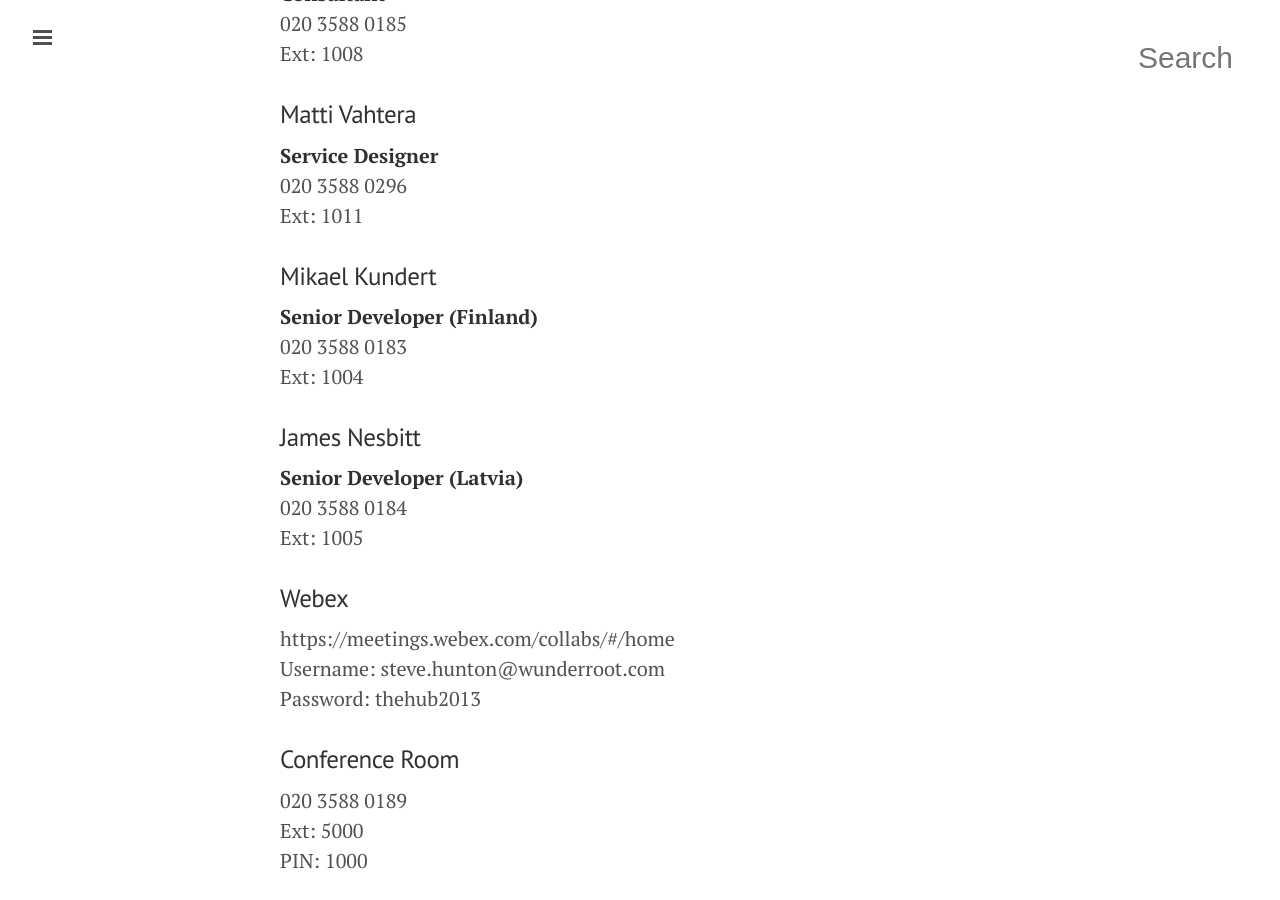
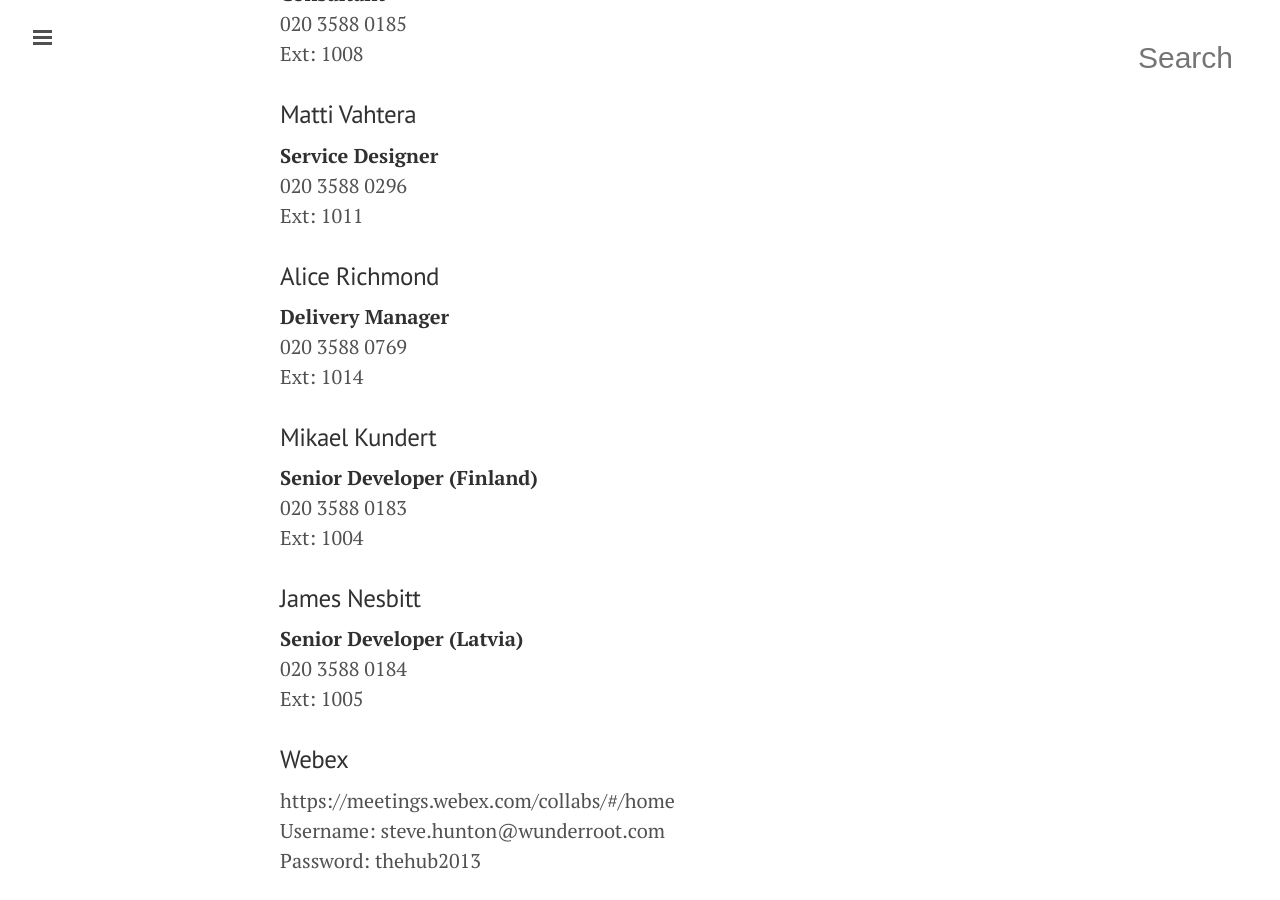
Before and after one commit to tormi/WunderWay, a Jekyll site: the page built from who/wr-phone-directory.md, in a window 1280 px wide and 900 px high, scrolled down 1339 px. Built offline with Jekyll 4.4.1, drawn with Linux system fonts in a browser that asks for light colours; nearby versions of some CDN libraries; Markdown is read by kramdown in place of the engine named in the settings.

Commit message:
Added Alice to the phone directory

```diff
--- a/who/wr-phone-directory.md
+++ b/who/wr-phone-directory.md
@@ -47,6 +47,11 @@
 020 3588 0296<br/>
 Ext: 1011
 
+###Alice Richmond
+**Delivery Manager**<br/>
+020 3588 0769<br/>
+Ext: 1014
+
 ###Mikael Kundert
 **Senior Developer (Finland)**<br/>
 020 3588 0183<br/>
```
